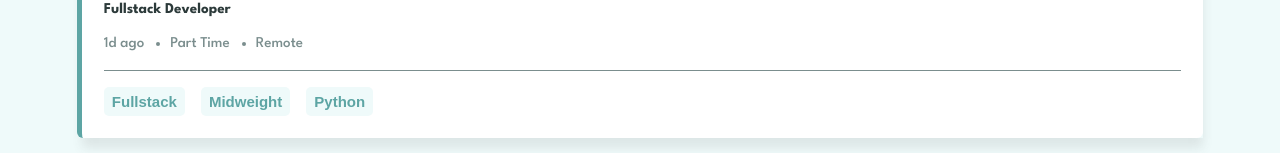
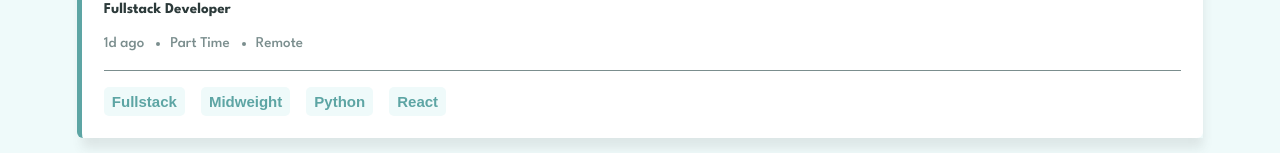
Before and after one commit to barla-x88/fm-job-listing, a React (Vite) app: page / in a window 1280 px wide. Shown: the part 540-693 px from the top of the page. Built offline with nearby package versions, Linux system fonts and the light colour scheme.

Commit message:
Implement feature to filter jobs by tools used

```diff
--- a/src/Jobs.jsx
+++ b/src/Jobs.jsx
@@ -9,7 +9,10 @@ const Jobs = (props) => {
 
     if (filters.includes(job.role) || filters.includes(job.level)) return true;
 
-    if (job.languages.some((language) => filters.includes(language)))
+    if (
+      job.languages.some((language) => filters.includes(language)) ||
+      job.tools.some((tool) => filters.includes(tool))
+    )
       return true;
   });
 
@@ -49,7 +52,8 @@ const Jobs = (props) => {
             </div>
           </div>
           <div className="job-tags">
-            {[job.role, job.level, ...job.languages].map((tag, i) => (
+            {[job.role, job.level, ...job.languages, ...job.tools].map(
+              (tag, i) => (
                 <button
                   type="button"
                   className="tag"
@@ -58,7 +62,8 @@ const Jobs = (props) => {
                 >
                   {tag}
                 </button>
-            ))}
+              )
+            )}
           </div>
         </div>
       ))}
```
Lines whose indentation alone changed are shown as unchanged.
